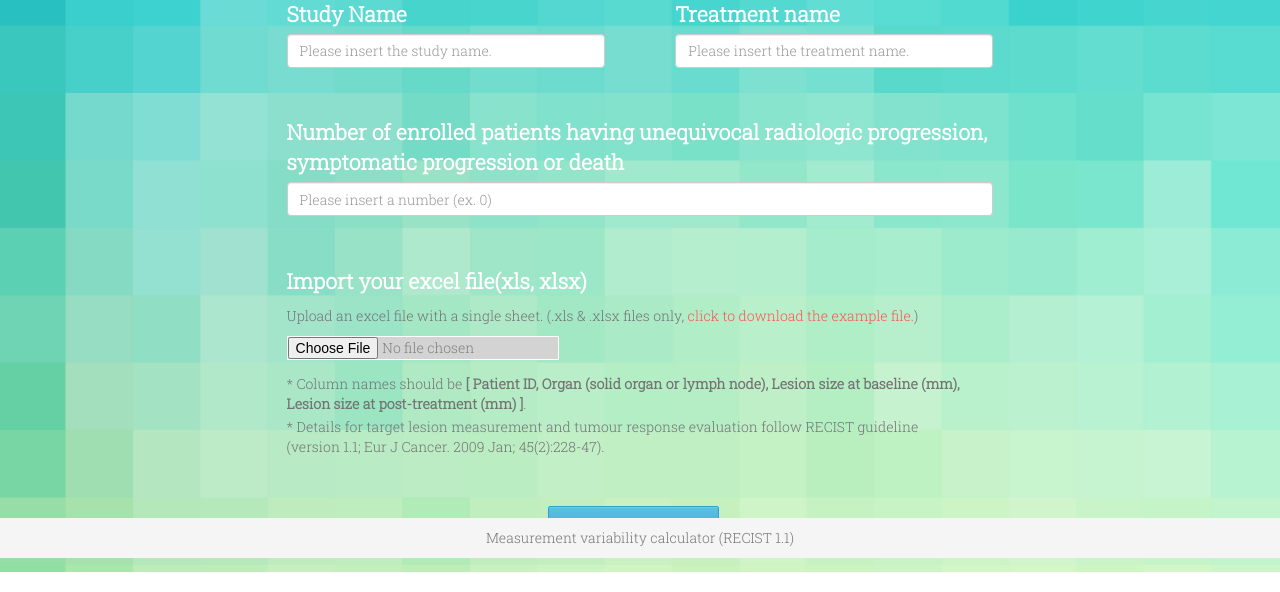
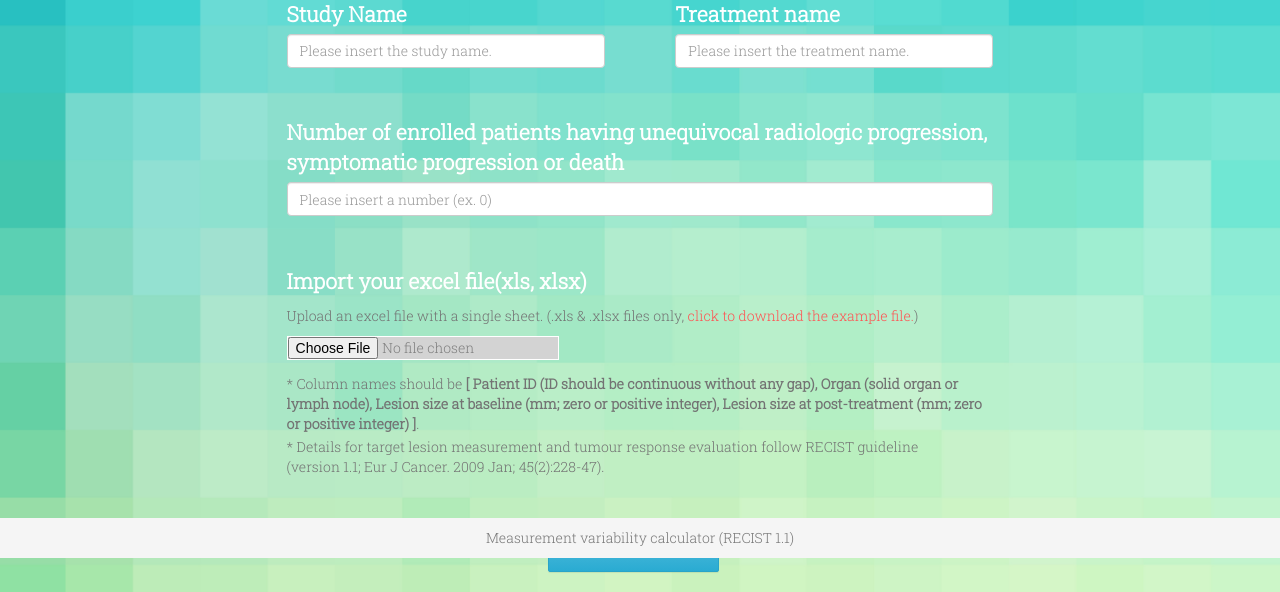
Before and after one commit to repositivator/snucalc, a Django app: page /dataimport/ in a window 1280 px wide. Shown: the part 242-834 px from the top of the page. Run offline with Django 3.2, Linux system fonts and the light colour scheme; parts of the project's set-up code (start-up, migrations or seed data) failed here and were passed over; some libraries are stand-ins or nearby versions.

Commit message:
Changed the input data regulation

```diff
--- a/calcmain/templates/calcmain/dataimport.html
+++ b/calcmain/templates/calcmain/dataimport.html
@@ -41,7 +41,7 @@
                 <p class="help-block">Upload an excel file with a single sheet. (.xls &amp; .xlsx files only,
                 <a href="https://goo.gl/R6EmTF">click to download the example file.</a>)</p>
                 <input type="file" id="{{ form.imported_sheet.id_for_label }}" name="{{ form.imported_sheet.html_name}}">
-                <p class="help-block help-block-sub" style="margin-top: 1em;">* Column names should be <b>[ Patient ID, Organ (solid organ or lymph node), Lesion size at baseline (mm), Lesion size at post-treatment (mm) ]</b>.</p>
+                <p class="help-block help-block-sub" style="margin-top: 1em;">* Column names should be <b>[ Patient ID (ID should be continuous without any gap), Organ (solid organ or lymph node), Lesion size at baseline (mm; zero or positive integer), Lesion size at post-treatment (mm; zero or positive integer) ]</b>.</p>
                 <p class="help-block help-block-sub" style="margin-top: -0.5em;">* Details for target lesion measurement and tumour response evaluation follow RECIST guideline <br>(version 1.1; Eur J Cancer. 2009 Jan; 45(2):228-47).</p>
                 {{ form.imported_sheet.errors }}
             </div>
```
